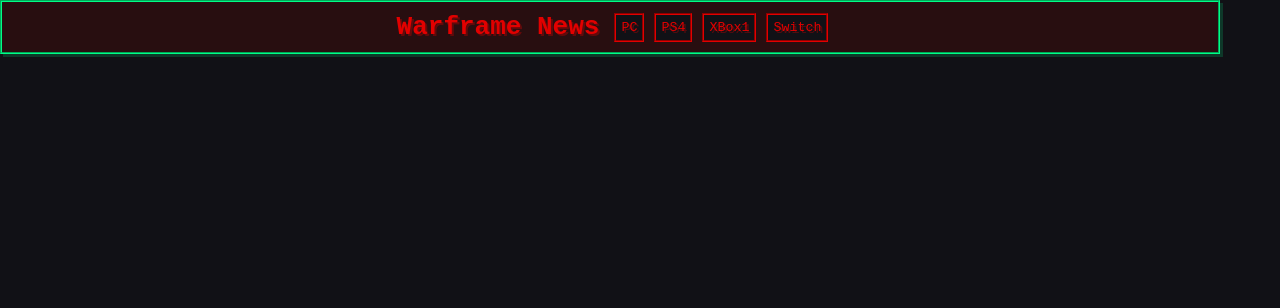
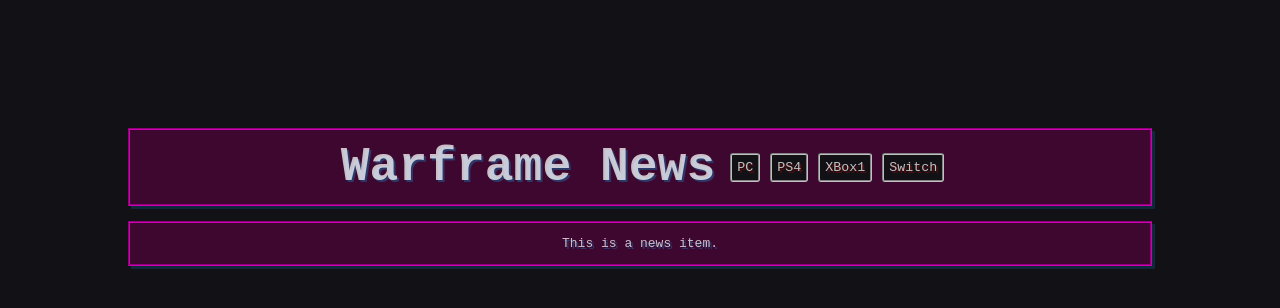
Before and after one commit to willjatlas/warframe_news_react, a React (Create React App) app: page / in a window 1280 px wide. Shown: the top 308 px of the page. Built offline with nearby package versions, Linux system fonts and the light colour scheme.

Commit message:
layout additions

```diff
--- a/package.json
+++ b/package.json
@@ -8,6 +8,7 @@
     "@testing-library/user-event": "^12.6.0",
     "react": "^17.0.1",
     "react-dom": "^17.0.1",
+    "react-router-dom": "^5.2.0",
     "react-scripts": "4.0.1",
     "web-vitals": "^0.2.4"
   },
--- a/src/App.css
+++ b/src/App.css
@@ -1,35 +1,53 @@
 body{
   background-color: rgb(17, 17, 22);
-  color: rgb(226, 0, 0);
-  text-shadow: 2px 2px rgba(141, 8, 8, 0.582);
+  color: rgba(255, 255, 255, 0.74);
+  text-shadow: 2px 2px rgba(0, 183, 255, 0.281);
   font-family: monospace;
 }
 
 h1{
-  font-size: xx-large;
+  font-size: 36pt;
   margin: 10px;
 }
 
 .nav-button{
   background-color: rgb(17, 17, 22);
-  color: rgb(226, 0, 0);
+  color: rgba(255, 255, 255, 0.74);
   text-shadow: 2px 2px rgba(141, 8, 8, 0.582);
   font-family: monospace;
   padding: 5px;
   margin: 5px;
   height: fit-content;
   border-style: groove;
-  border-color: rgb(226, 0, 0);
+  border-color: rgba(255, 255, 255, 0.74);
+  border-radius: 3px;
 }
 
 #nav-display{
   display: flex;
   justify-content: center;
   align-items: center;
-  width: 95%;
   border-style: groove;
   border-width: 2px;
-  border-color:rgb(0, 252, 134);
-  box-shadow: 3px 3px rgba(11, 133, 76, 0.342);
-  background-color: rgba(58, 13, 13, 0.582);
+  border-color:rgba(255, 0, 221, 0.74);
+  box-shadow: 3px 3px rgba(14, 87, 129, 0.342);
+  background-color: rgba(94, 1, 66, 0.582);
+  margin-top: 10%;
+  margin-left: 10%;
+  margin-right: 10%;
+  margin-bottom: 15px;
 }
+
+.news-item{
+  display: flex;
+  justify-content: center;
+  align-items: center;
+  border-style: groove;
+  border-width: 2px;
+  border-color:rgba(255, 0, 221, 0.74);
+  box-shadow: 3px 3px rgba(14, 87, 129, 0.342);
+  background-color: rgba(94, 1, 66, 0.582);
+  margin-bottom: 10%;
+  margin-left: 10%;
+  margin-right: 10%;
+}
--- a/src/App.js
+++ b/src/App.js
@@ -1,16 +1,20 @@
 import './App.css';
+import {BrowserRouter as Router, Route, Switch} from "react";
 import {useState} from "react";
-import NavDisplay from "./components/NavDisplay"
+import NavDisplay from "./components/NavDisplay";
+import Home from "./components/Home";
+import NewsItem from './components/NewsItem';
 
-function App() {
+const App = ()=> {
 
   const [platform, setPlatform] = useState("");
 
   return (
     <>
-      <NavDisplay />
+      <NavDisplay platform = {platform}/>
+      <NewsItem />
     </>
-  );
+  )
 
 };
 
--- /dev/null
+++ b/src/components/Home.js
@@ -0,0 +1,9 @@
+
+const Home = ()=>{
+    return(
+        <>
+        <h2>This is the home page</h2>
+        </>
+    );
+}
+export default Home;
--- a/src/components/NavDisplay.js
+++ b/src/components/NavDisplay.js
@@ -1,5 +1,5 @@
 
-const NavDisplay = ({setPlatform}) => {
+const NavDisplay = ({Platform}) => {
 
     return (
         <div id="nav-display">
--- /dev/null
+++ b/src/components/NewsItem.js
@@ -0,0 +1,12 @@
+
+const NewsItem = ()=>{
+
+    return(
+        <div class="news-item">
+            <p>This is a news item.</p>
+        </div>
+    );
+
+}
+
+export default NewsItem;
```
Also changed, not shown: 2 other files (tests, documents, lock files or other folders).
